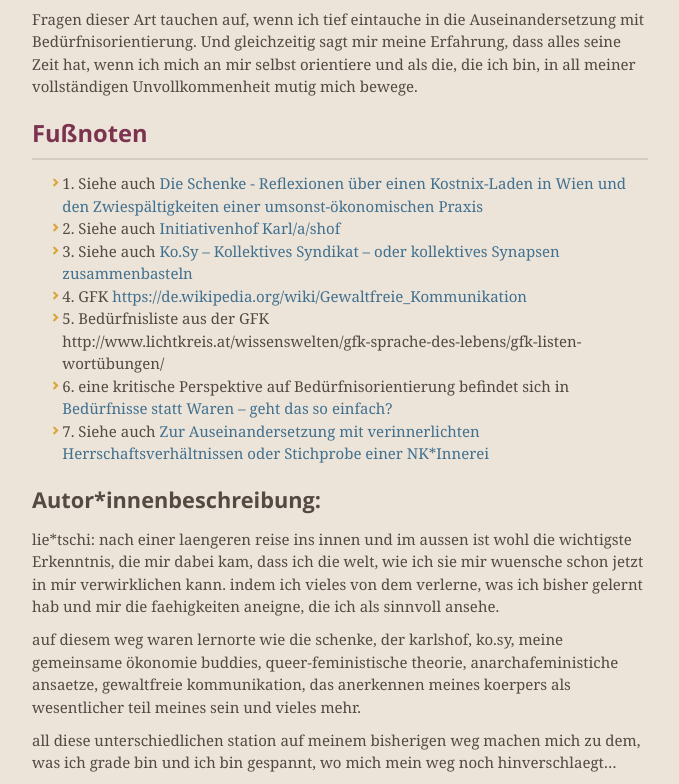
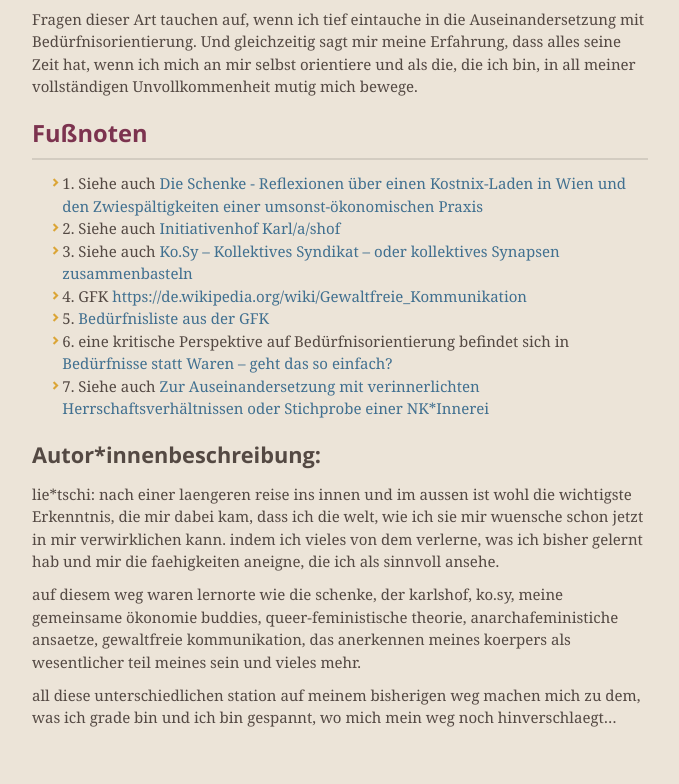
Before and after one commit to andylatte/ich-tausch-nicht-mehr, a plain HTML site: page de/29/index.html in a window 1280 px wide. Shown: the part 2187-2971 px from the top of the page, without its empty margins (300-979 px from the left). After the commit the page ends 2926 px from the top, so only its background shows below. Drawn offline with nearby package versions, Linux system fonts and the light colour scheme.

Commit message:
footnote

```diff
--- a/de/29/index.html
+++ b/de/29/index.html
@@ -62,7 +62,7 @@
 			<li id="footnote-2">2. Siehe auch <a href="https://ich-tausch-nicht-mehr.net/de/18/">Initiativenhof Karl/a/shof</a></li>
 			<li id="footnote-3">3. Siehe auch <a href="https://ich-tausch-nicht-mehr.net/de/37">Ko.Sy – Kollektives Syndikat – oder kollektives Synapsen zusammenbasteln</a></li>
 			<li id="footnote-4">4. GFK <a href="https://de.wikipedia.org/wiki/Gewaltfreie_Kommunikation">https://de.wikipedia.org/wiki/Gewaltfreie_Kommunikation</a></li>
-			<li id="footnote-5">5. Bedürfnisliste aus der GFK<br />http://www.lichtkreis.at/wissenswelten/gfk-sprache-des-lebens/gfk-listen-<br />wortübungen/</li>
+			<li id="footnote-5">5. <a href="http://www.lichtkreis.at/wissenswelten/gfk-sprache-des-lebens/gfk-listen-wortübungen/">Bedürfnisliste aus der GFK</a></li>
 			<li id="footnote-6">6. eine kritische Perspektive auf Bedürfnisorientierung befindet sich in <a href="https://ich-tausch-nicht-mehr.net/de/31/">Bedürfnisse statt Waren – geht das so einfach?</a></li>
 			<li id="footnote-7">7. Siehe auch <a href="https://ich-tausch-nicht-mehr.net/de/30/">Zur Auseinandersetzung mit verinnerlichten Herrschaftsverhältnissen oder Stichprobe einer NK*Innerei</a></li>
 			</ul>
```
